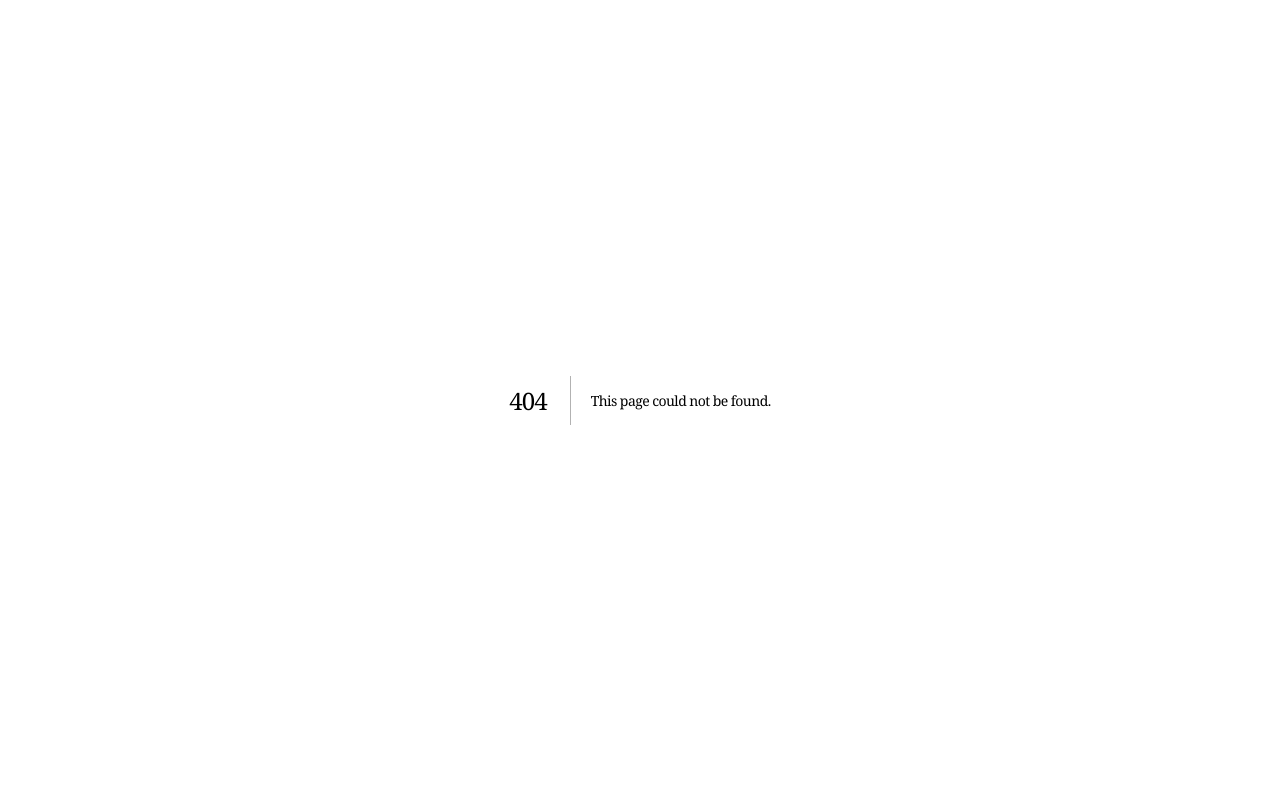
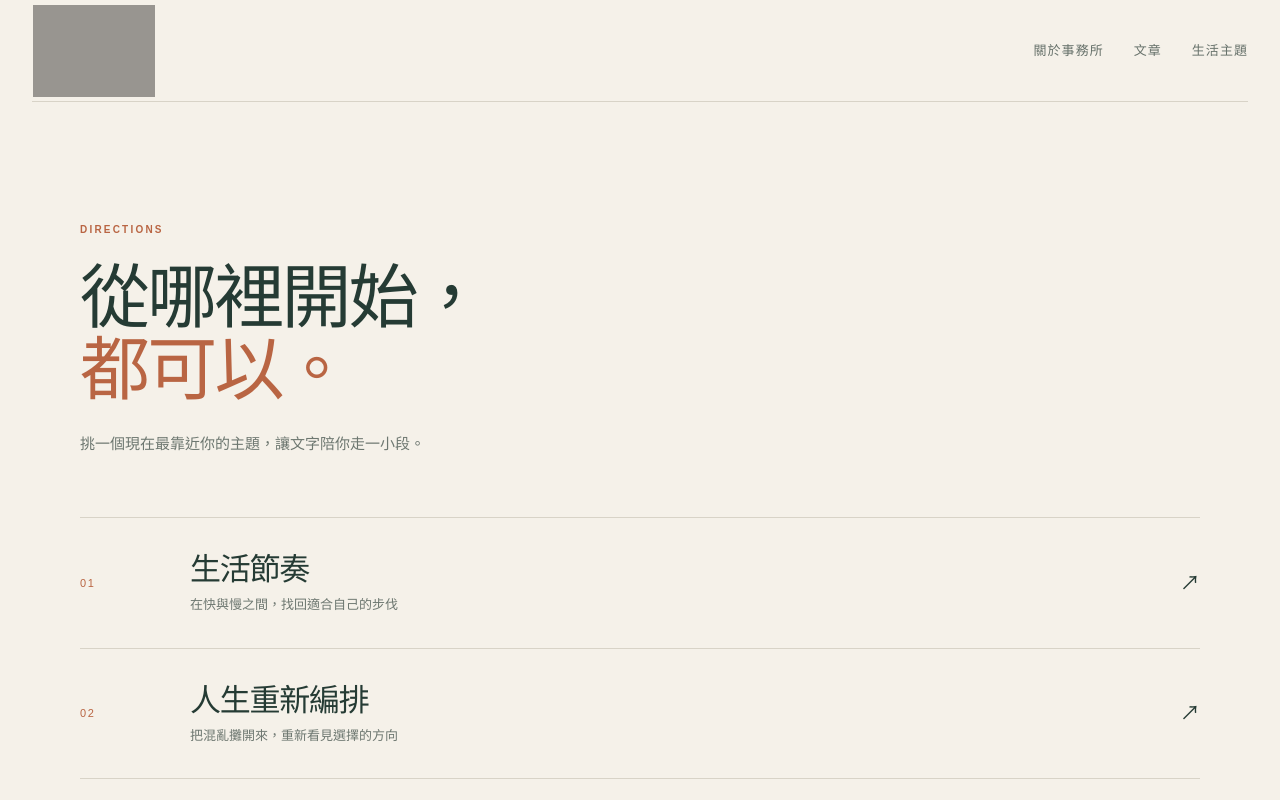
Before and after one commit to mali0328/siweilife, a Next.js app: page /topics in a window 1280 px wide. Before the commit this address had no page. Shown: the top 800 px of the page. Built offline with nearby package versions, Linux system fonts and the light colour scheme; grey boxes are pictures that could not be loaded.

Commit message:
Add topics page

```diff
--- /dev/null
+++ b/app/topics/page.tsx
@@ -0,0 +1,29 @@
+import type { Metadata } from "next";
+import Link from "next/link";
+import { PageFrame } from "../components/site-shell";
+import { categories } from "../data";
+
+export const metadata: Metadata = { title: "生活主題｜肆維人生事務所", description: "從生活節奏、人生重新編排，到關係與界線。" };
+
+export default function TopicsPage() {
+  return (
+    <PageFrame>
+      <main className="inner-page section-shell">
+        <div className="page-intro compact-intro">
+          <p className="eyebrow">DIRECTIONS</p>
+          <h1>從哪裡開始，<br /><em>都可以。</em></h1>
+          <p>挑一個現在最靠近你的主題，讓文字陪你走一小段。</p>
+        </div>
+        <div className="topic-page-list">
+          {categories.map((category) => (
+            <Link className="topic-page-row" href={`/topics/${category.slug}`} key={category.slug}>
+              <span className="topic-number">{category.number}</span>
+              <div><h2>{category.title}</h2><p>{category.description}</p></div>
+              <span className="topic-arrow">↗</span>
+            </Link>
+          ))}
+        </div>
+      </main>
+    </PageFrame>
+  );
+}
```
